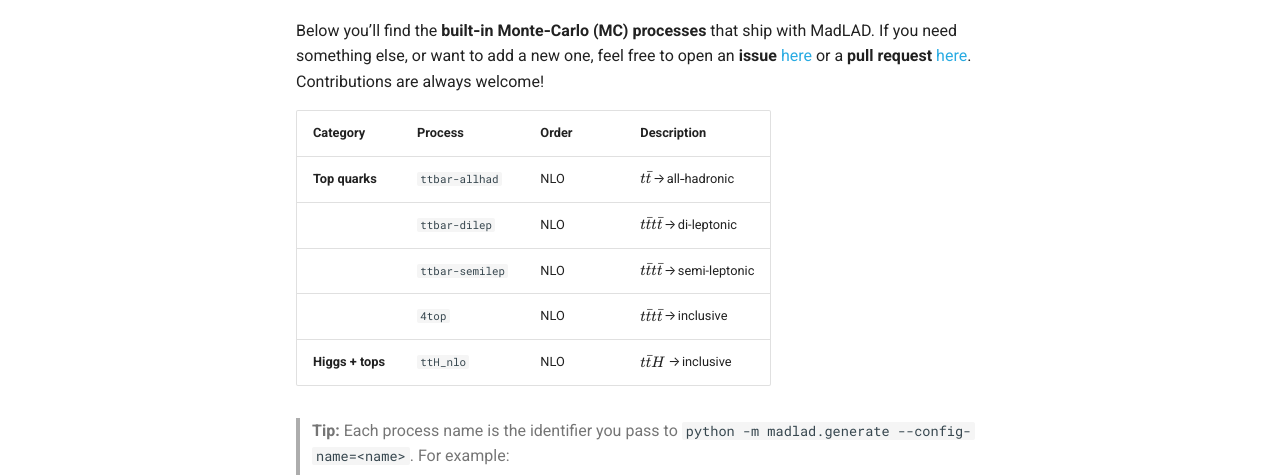
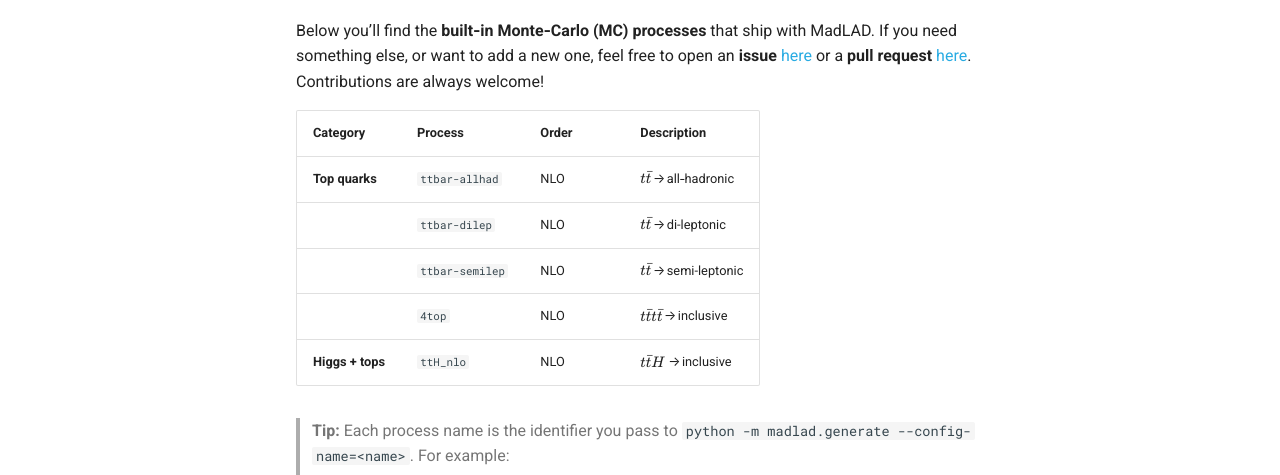
Before and after one commit to tzuhanchang/MadLAD, an MkDocs documentation site: the page built from docs/processes/processes.md, in a window 1280 px wide and 1067 px high. Shown: the part 210-685 px from the top of the window. Built offline with MkDocs 1.6.1 and Material for MkDocs 9.7.7, drawn with Linux system fonts in a browser that asks for light colours; formulas are drawn with MathJax 3; comment, search, counter and statistics services are not loaded.

Commit message:
Fix documentation on ttbar processes (#75)

```diff
--- a/docs/processes/processes.md
+++ b/docs/processes/processes.md
@@ -6,8 +6,8 @@
 | Category | Process | **Order** | Description |
 |----------|---------------|-----------|-------------|
 | **Top quarks**   | `ttbar-allhad` | NLO | $t\bar{t}$ → all‑hadronic |
-|                  | `ttbar-dilep`  | NLO | $t\bar{t}t\bar{t}$ → di-leptonic |
-|                  | `ttbar-semilep`| NLO | $t\bar{t}t\bar{t}$ → semi-leptonic |
+|                  | `ttbar-dilep`  | NLO | $t\bar{t}$ → di-leptonic |
+|                  | `ttbar-semilep`| NLO | $t\bar{t}$ → semi-leptonic |
 |                  | `4top`         | NLO | $t\bar{t}t\bar{t}$ → inclusive |
 | **Higgs + tops** | `ttH_nlo`      | NLO | $t\bar{t}H$ → inclusive |
 
```
